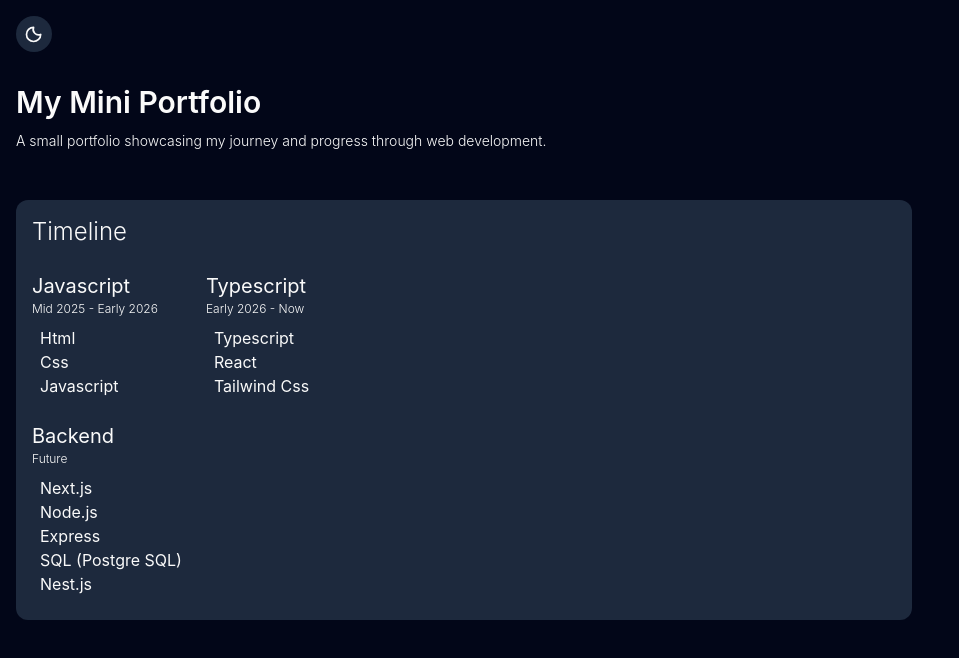
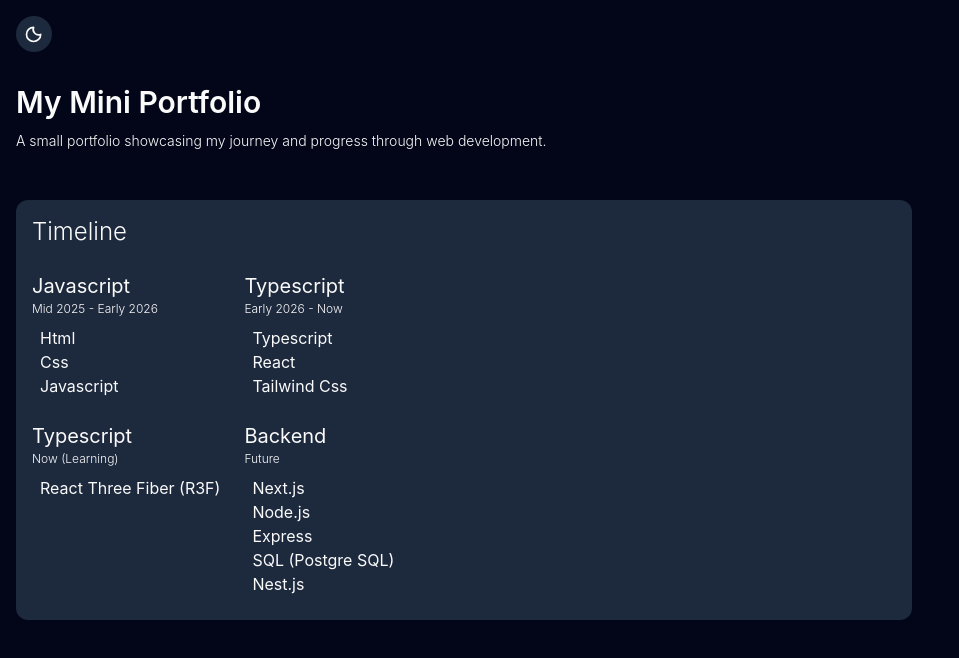
Before and after one commit to sandro-dev26/mini-portfolio, a React (Vite) app: page / in a window 1280 px wide. Shown: the top 658 px of the page, without its empty margins (0-959 px from the left). Built offline with nearby package versions, Linux system fonts and the light colour scheme.

Commit message:
Update timeline section data

```diff
--- a/src/sections/timeline.tsx
+++ b/src/sections/timeline.tsx
@@ -76,6 +76,24 @@ function Timeline({ darkMode }: TimelineProps) {
           </div>
 
           <div className="flex flex-col items-start m-2">
+            <span className={`text-xl font-normal rounded-md`}>Typescript</span>
+            <span
+              className={`text-[0.75rem] font-light rounded-md ${darkMode ? "hover:text-neutral-300" : "hover:text-neutral-600"}`}
+            >
+              Now (Learning)
+            </span>
+            <ul className="flex flex-col items-start m-2">
+              <li
+                className={
+                  darkMode ? "hover:text-neutral-300" : "hover:text-neutral-600"
+                }
+              >
+                React Three Fiber (R3F)
+              </li>
+            </ul>
+          </div>
+
+          <div className="flex flex-col items-start m-2">
             <span className={`text-xl font-normal rounded-md`}>Backend</span>
             <span
               className={`text-[0.75rem] font-light rounded-md ${darkMode ? "hover:text-neutral-300" : "hover:text-neutral-600"}`}
```
